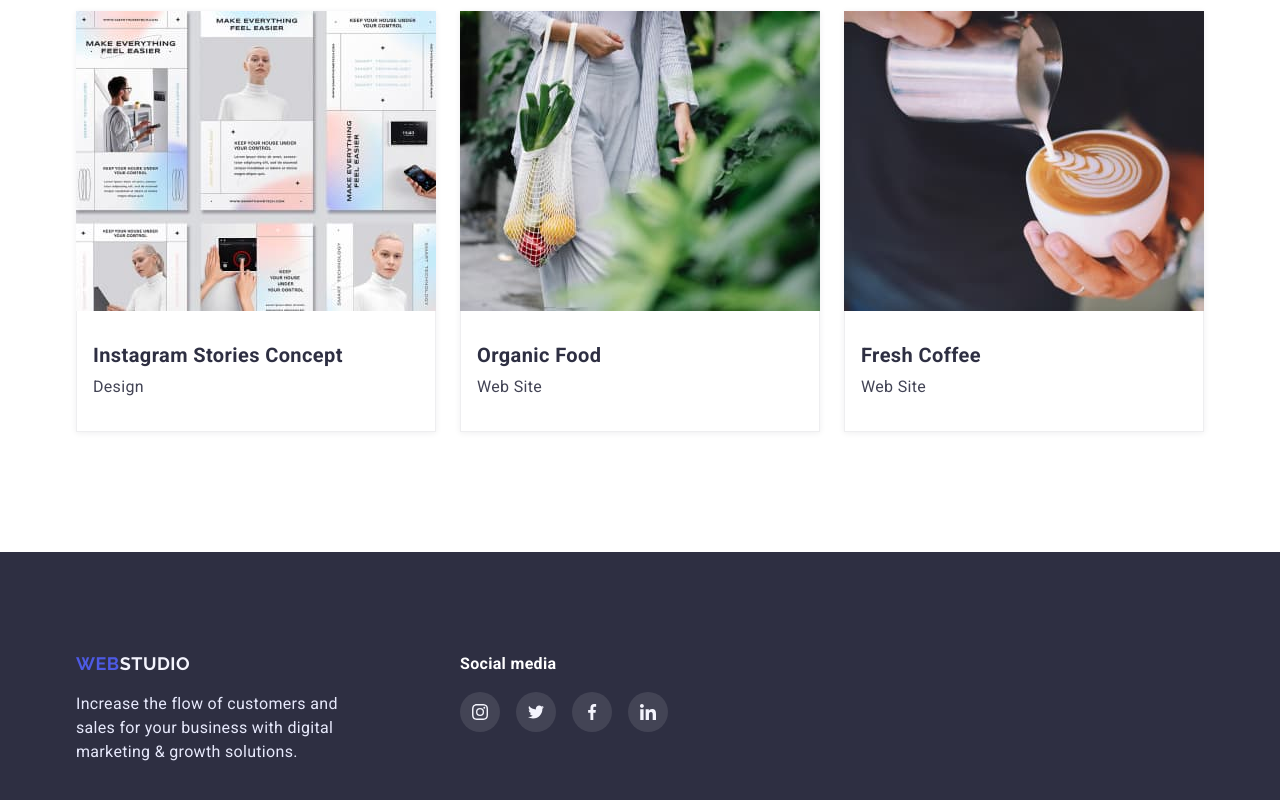
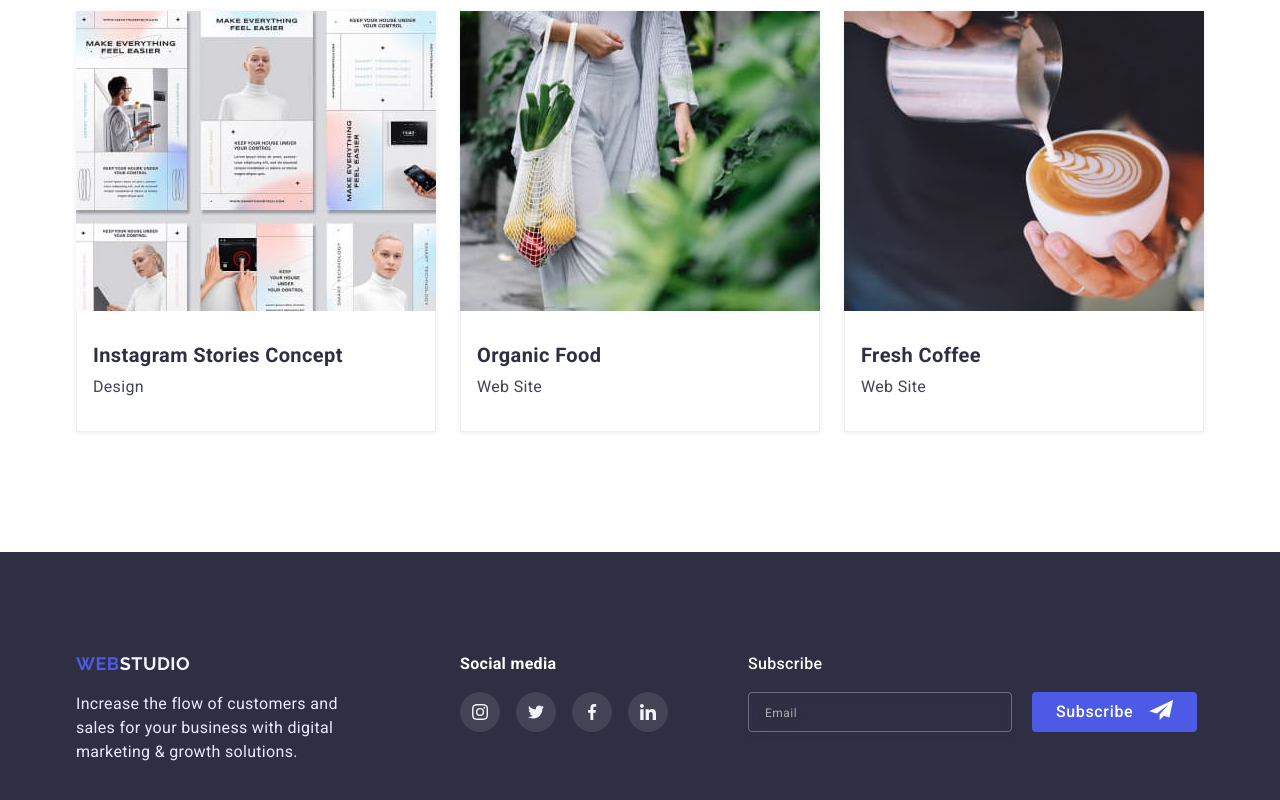
Before and after one commit to YuriiPetrovych/goit-markup-hw-06, a plain HTML site: page portfolio.html in a window 1280 px wide. Shown: the part 1218-2018 px from the top of the page. Drawn offline with nearby package versions, Linux system fonts and the light colour scheme.

Commit message:
Update portfolio.html
add form footer

```diff
--- a/portfolio.html
+++ b/portfolio.html
@@ -238,15 +238,13 @@
       <div class="conteiner footer-conteiner">
         <div class="wrap-footer-logo">
         <a href="./index.html" class="logo">
-            <span class="span">WEB</span>STUDIO</a
-          >
+          <span class="span">WEB</span>STUDIO</a>
         <p class="text">
           Increase the flow of customers and sales for your business with
           digital marketing & growth solutions.
         </p>
       </div>
-        <div class="wrap-footer-soc-list">
-          <h3 class="footer-title">Social media</h3>
+      <div class="wrap-footer-soc-list"><h3 class="footer-title">Social media</h3>
         <ul class="footer-soc-list">
           <li class="footer-soc-item">
             <a href="" class="footer-soc-link link"
@@ -270,7 +268,19 @@
           </li>
         </ul>
       </div>
+      <div>
+        <div class="feature-subscribe">
+        <label for="subscribe-input-email" class="feature-subscribe-text">Subscribe</label>
+        <div class="feature-subscribe-wrap">
+        <input type="email" class="subscribe-input" placeholder="Email" name="user-email" id="subscribe-input-email"></label>
+        <button class="feature-subscribe-button" type="submit">Subscribe<span><svg class="subscribe-icon" width="24" height="20" >
+          <use href="./image/icons.svg#icon-send"></use>
+        </svg></span></button>
         </div>
+      </div>
+      </div>
+      </div>
+
     </footer>
   </body>
 </html>
```
Lines whose indentation alone changed are shown as unchanged.
